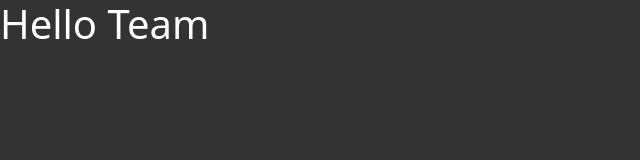
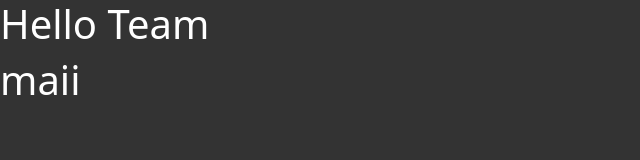
Before and after one commit to ahmadEssam77/Junction-Coworking-Space, a plain HTML site: page index.html in a window 1280 px wide. Shown: the whole page, without its empty margins (0-640 px from the left). Drawn offline with Linux system fonts and the light colour scheme.

Commit message:
added mai

```diff
--- a/index.html
+++ b/index.html
@@ -13,6 +13,7 @@
 <body>
 
     <h1>Hello Team</h1>
+    <h1>maii</h1>
 
 
 
```
